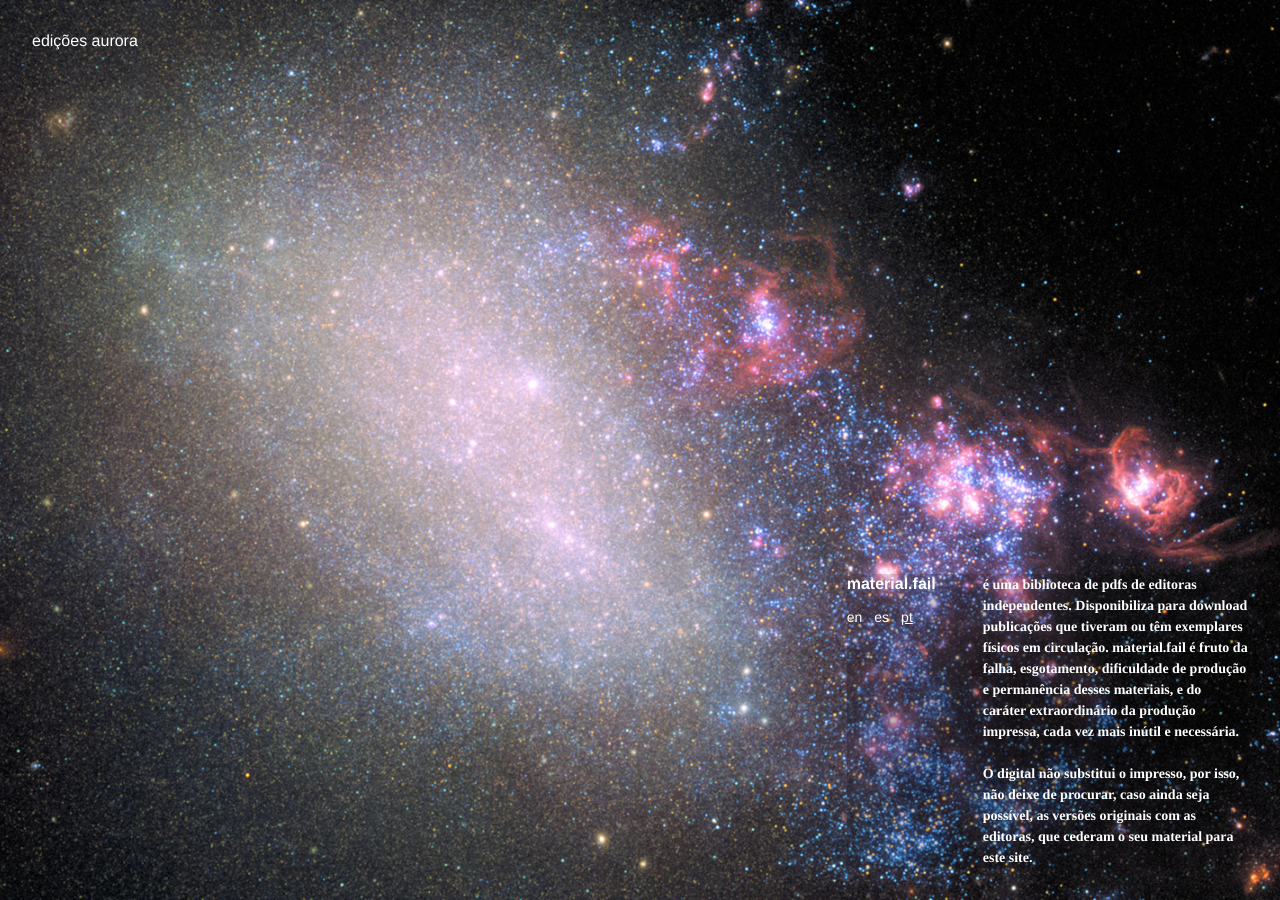
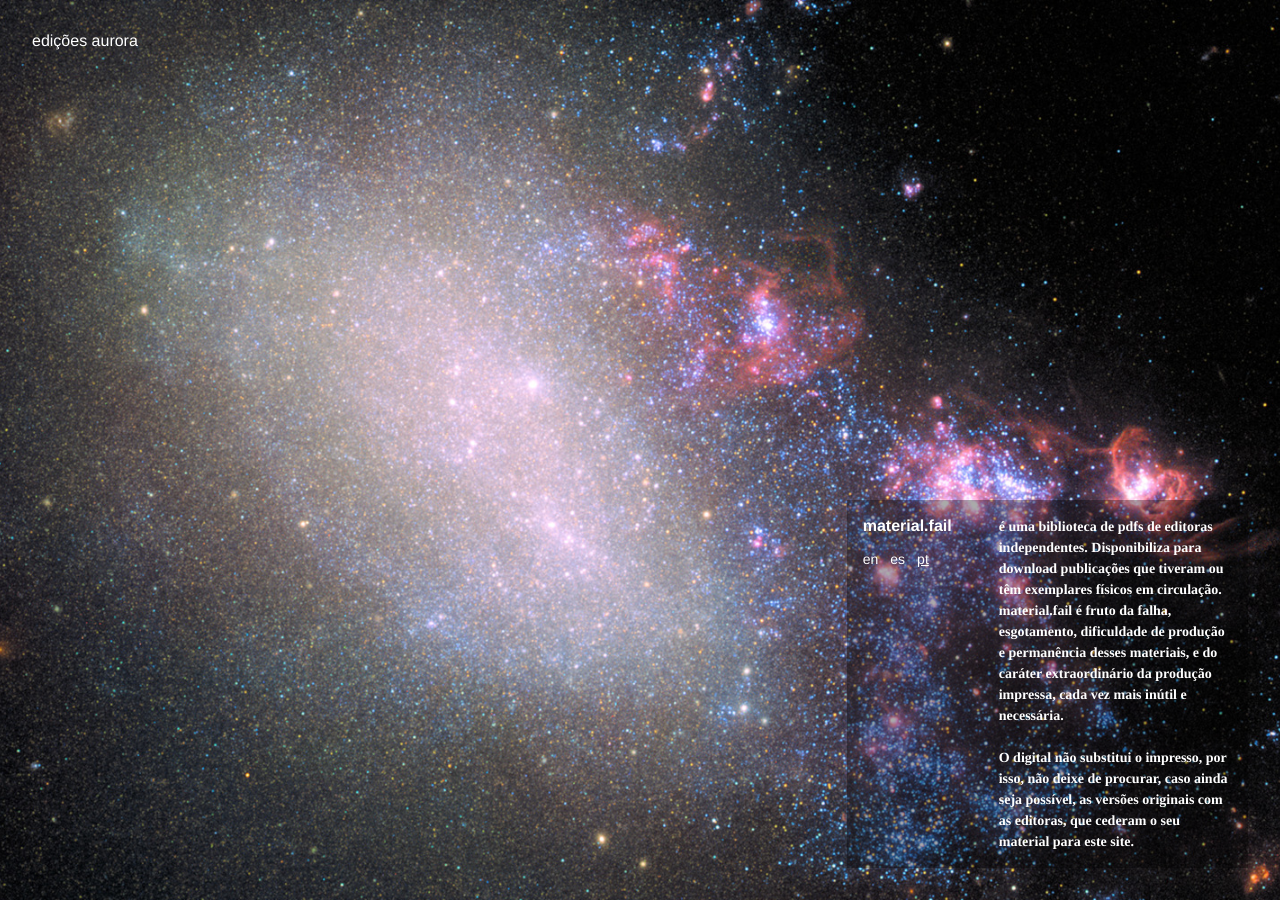
Before and after one commit to material-fail/material.fail, a Jekyll site: the page built from _pages/index.md, in a window 1280 px wide. Built offline with Jekyll 4.4.1, drawn with Linux system fonts in a browser that asks for light colours; nearby versions of some CDN libraries.

Commit message:
adjusts semi-transparent info div

```diff
--- a/css/main.scss
+++ b/css/main.scss
@@ -155,7 +155,9 @@ a {
     flex-direction: column;
     justify-content: space-between;
     align-items: baseline;
-    background-image: radial-gradient(rgba(0,0,0,.5), rgba(0,0,0,0) 120%);
+    background-color: rgba(0,0,0,.33);
+    padding: 16px;
+    box-sizing: border-box;
 
     @include media-query(DESKTOP) {
       flex-direction: row;
```
